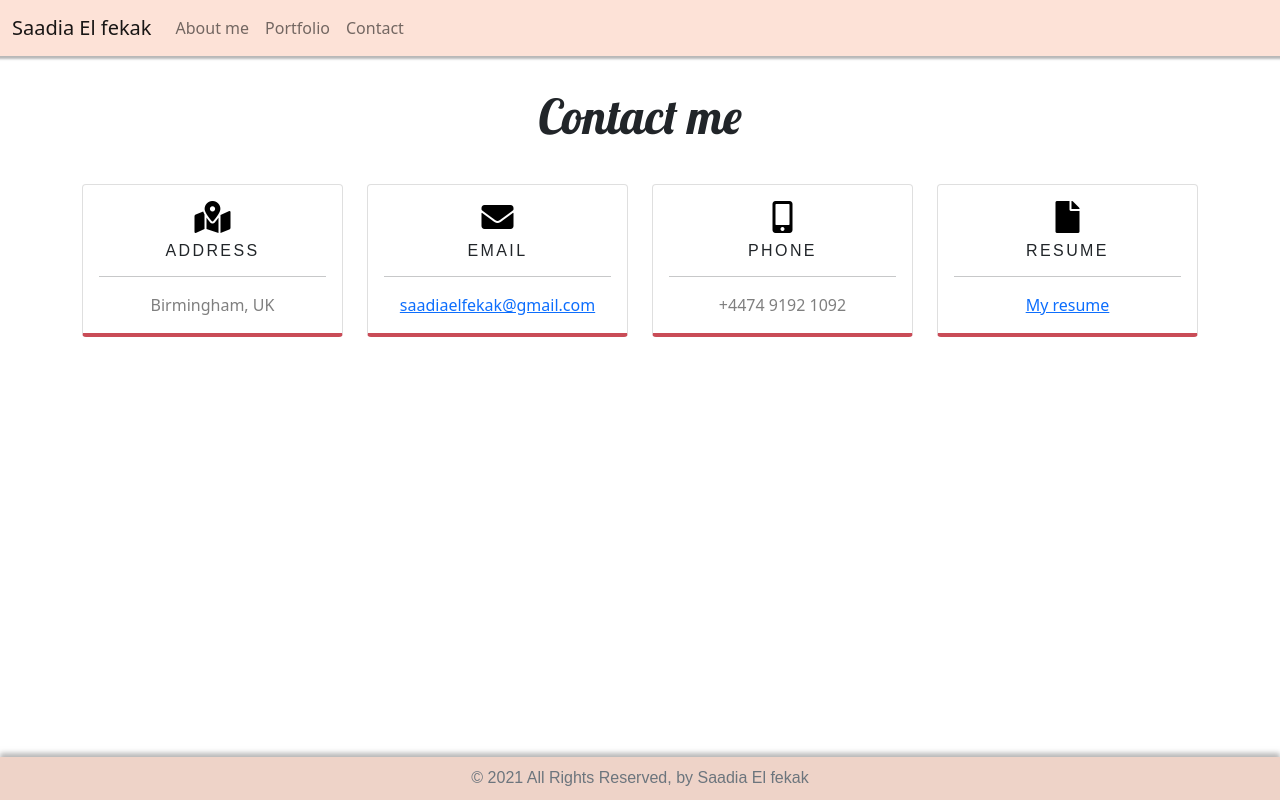
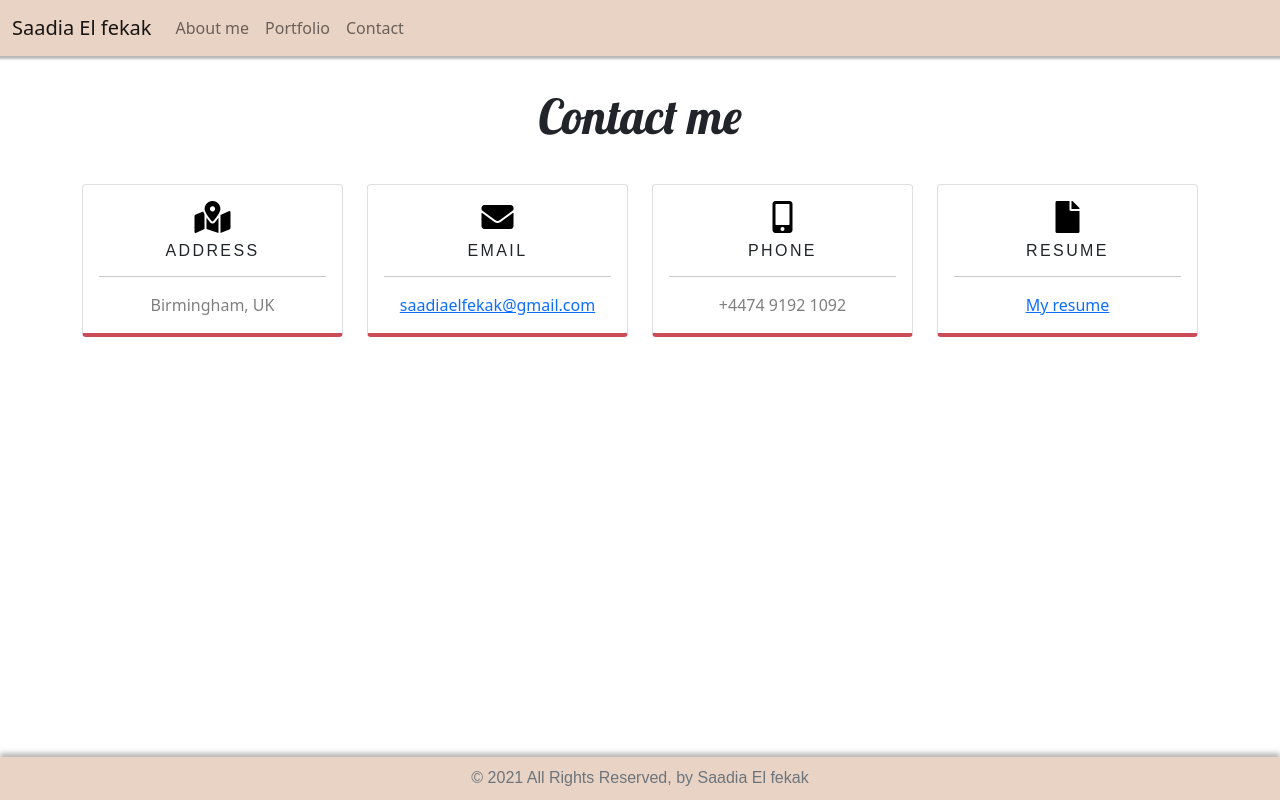
Before and after one commit to SaadiaELF/SEF_Portfolio, a React (Create React App) app: page /contact in a window 1280 px wide. Built offline with nearby package versions, Linux system fonts and the light colour scheme; a web font is replaced by a local one.

Commit message:
Restyling footer and Header

```diff
--- a/src/components/Footer/Footer.css
+++ b/src/components/Footer/Footer.css
@@ -1,7 +1,7 @@
 /* styling footer */
 .footer {
     padding: 0.6rem 0;
-    background-color: rgb(238, 211, 200);
+    background-color: rgb(233, 211, 196);
     margin-bottom: 0;
     box-shadow: 0px -4px 5px 0px rgba(161, 160, 160, 0.75);
 }
--- a/src/components/Header/Header.css
+++ b/src/components/Header/Header.css
@@ -1,4 +1,4 @@
 #Navbar {
     box-shadow: 0px 0px 2px 3px rgba(161, 160, 160, 0.75);
-    background-color: rgb(253, 226, 215);
+    background-color: rgb(233, 211, 196);
 }
```
